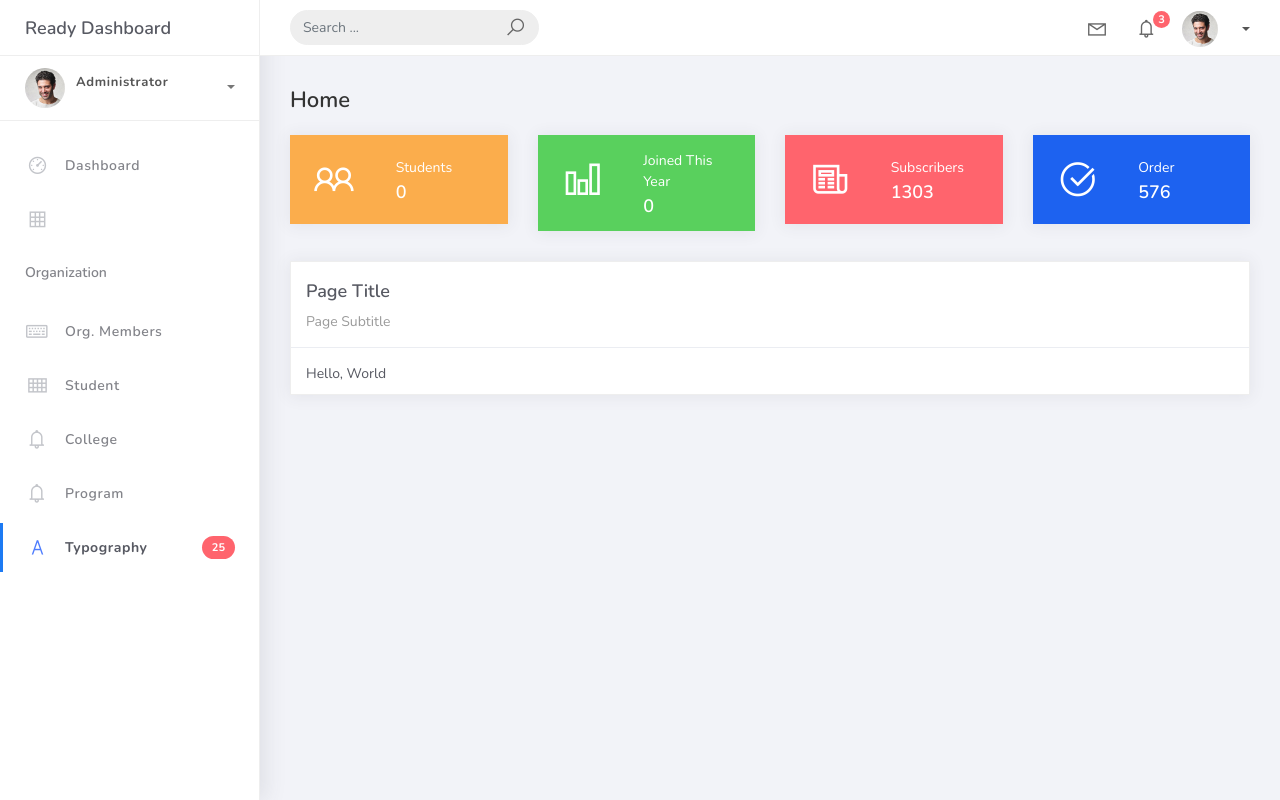
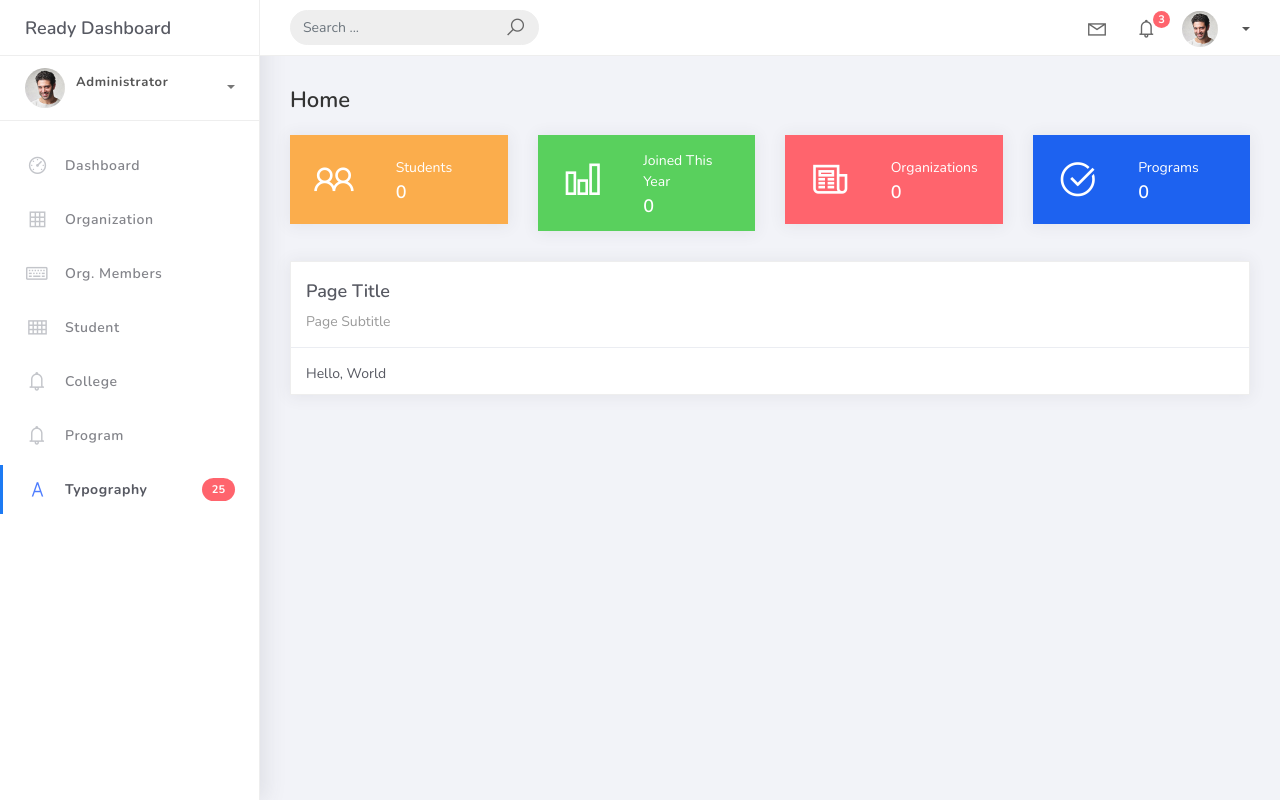
Before and after one commit to micahana4/PSUSphere, a Django app: page / in a window 1280 px wide. Run offline with Django 4.2, Linux system fonts and the light colour scheme; data that the repository does not hold is empty; some libraries are stand-ins or nearby versions.

Commit message:
Fixed all there is to fix

```diff
--- a/projectsite/projectsite/settings.py
+++ b/projectsite/projectsite/settings.py
@@ -65,7 +65,6 @@ MIDDLEWARE = [
     'django.middleware.common.CommonMiddleware',
     'django.middleware.csrf.CsrfViewMiddleware',
     'django.contrib.auth.middleware.AuthenticationMiddleware',
-    'allauth.account.middleware.AccountMiddleware',
     'django.contrib.messages.middleware.MessageMiddleware',
     'django.middleware.clickjacking.XFrameOptionsMiddleware',
 ]
--- a/projectsite/studentorg/views.py
+++ b/projectsite/studentorg/views.py
@@ -15,6 +15,8 @@ class HomePageView(ListView):
     def get_context_data(self, **kwargs) :
         context = super().get_context_data(**kwargs)
         context["total_students"] = Student.objects.count()
+        context["total_organizations"] = Organization.objects.count()
+        context["total_programs"] = Program.objects.count()
 
         today = timezone.now().date()
         count = (
--- a/projectsite/templates/base.html
+++ b/projectsite/templates/base.html
@@ -158,7 +158,7 @@
 						</a>
 						<div class="clearfix"></div>
 
-						<div class="collapse in" id="collapseExample" aria-expanded="true" style="">
+						<div class="collapse in" id="collapseExample" aria-expanded="true" styles="">
 							<ul class="nav">
 								<li>
 									<a href="#profile">
@@ -189,7 +189,7 @@
 					<li class="nav-item">
 						<a href="{% url 'organization-list' %}">
 							<i class="la la-table"></i>
-							<p>Organization</pp>
+							<p>Organization</p>
 						</a>
 					</li>
 					<li class="nav-item">
--- a/projectsite/templates/home.html
+++ b/projectsite/templates/home.html
@@ -52,8 +52,8 @@
               </div>
               <div class="col-7 d-flex align-items-center">
                 <div class="numbers">
-                  <p class="card-category">Subscribers</p>
-                  <h4 class="card-title">1303</h4>
+                  <p class="card-category">Organizations</p>
+                  <h4 class="card-title">{{total_organizations}}</h4>
                 </div>
               </div>
             </div>
@@ -71,8 +71,8 @@
               </div>
               <div class="col-7 d-flex align-items-center">
                 <div class="numbers">
-                  <p class="card-category">Order</p>
-                  <h4 class="card-title">576</h4>
+                  <p class="card-category">Programs</p>
+                  <h4 class="card-title">{{total_programs}}</h4>
                 </div>
               </div>
             </div>
```
